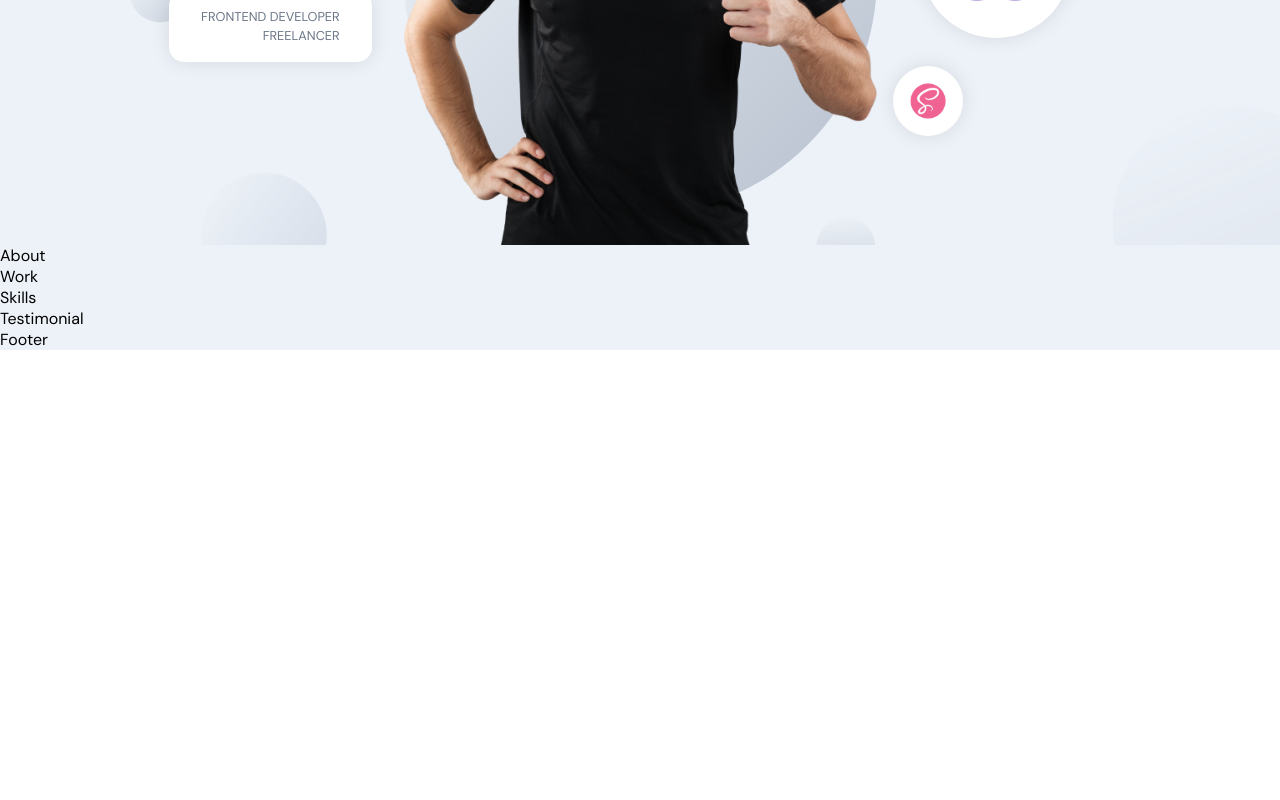
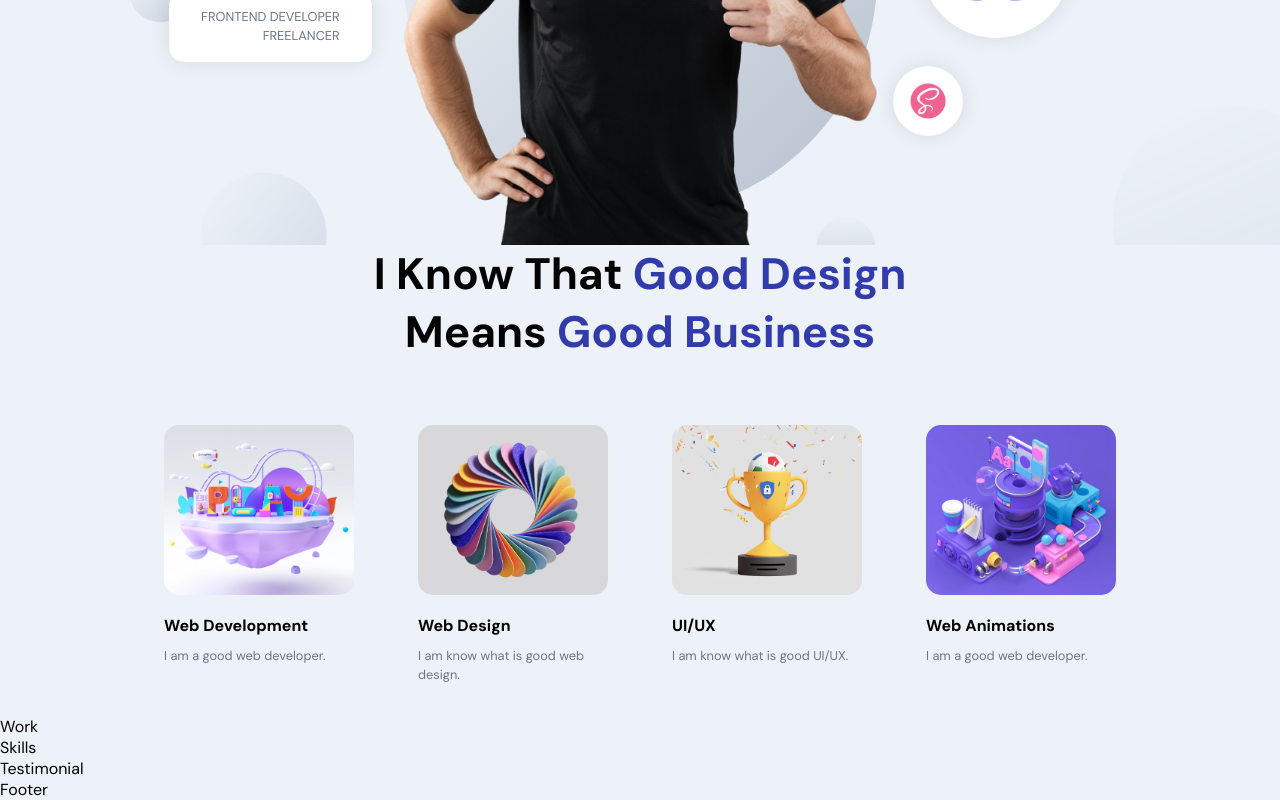
Before and after one commit to Trung-Nam/frontend_react, a React (Create React App) app: page / in a window 1280 px wide. Shown: the part 445-1245 px from the top of the page. Before the commit the page ends 800 px from the top, so only its background shows below. Built offline with nearby package versions, Linux system fonts and the light colour scheme.

Commit message:
feat(ui):About Section

```diff
--- a/src/container/About/About.jsx
+++ b/src/container/About/About.jsx
@@ -1,9 +1,61 @@
-import React from 'react'
+import React, { useEffect, useState } from 'react'
+import { motion } from 'framer-motion'
+import { images } from '../../constants'
+
 import './About.scss'
 
 const About = () => {
+    const abouts = [
+        {
+            title: 'Web Development',
+            description: 'I am a good web developer.',
+            imgUrl: images.about01
+        },
+        {
+            title: 'Web Design',
+            description: 'I am know what is good web design.',
+            imgUrl: images.about02
+        },
+        {
+            title: 'UI/UX',
+            description: 'I am know what is good UI/UX.',
+            imgUrl: images.about03
+        },
+        {
+            title: 'Web Animations',
+            description: 'I am a good web developer.',
+            imgUrl: images.about04
+        },
+    ]
+
     return (
-        <div>About</div>
+        <>
+            <h2 className="head-text">
+                I Know That
+                <span> Good Design</span>
+                <br />
+                means
+                <span> Good Business</span>
+            </h2>
+
+            <div className="app__profiles">
+                {abouts.map((about, index) => (
+                    <motion.div
+                        whileInView={{ opacity: 1 }}
+                        whileHover={{ scale: 1.1 }}
+                        transition={{ duration: 0.5, type: 'tween' }}
+                        className='app__profile-item'
+                        key={about.title + index}
+                    >
+                        <img src={about.imgUrl} alt={about.title} />
+                        <h2 className="bold-text" style={{ marginTop: 20 }}>
+                            {about.title}
+                        </h2>
+                        <p className="p-text" style={{ marginTop: 10 }}>{about.description}</p>
+                    </motion.div>
+                ))}
+            </div>
+        </>
     )
 }
 
--- a/src/container/About/About.scss
+++ b/src/container/About/About.scss
@@ -0,0 +1,38 @@
+.app__about {
+    flex: 1;
+    width: 100%;
+    flex-direction: column;
+}
+
+.app__profiles {
+    display: flex;
+    justify-content: center;
+    align-items: flex-start;
+    flex-wrap: wrap;
+    margin-top: 2rem;
+}
+
+.app__profile-item {
+    width: 190px;
+    display: flex;
+    justify-content: flex-start;
+    align-items: flex-start;
+    flex-direction: column;
+    margin: 2rem;
+
+    img {
+        width: 100%;
+        height: 170px;
+        border-radius: 15px;
+        object-fit: cover;
+    }
+
+    @media screen and (min-width:2000px) {
+        width: 370px;
+        margin: 2rem 4rem;
+
+        img {
+            height: 320px;
+        }
+    }
+}
```
